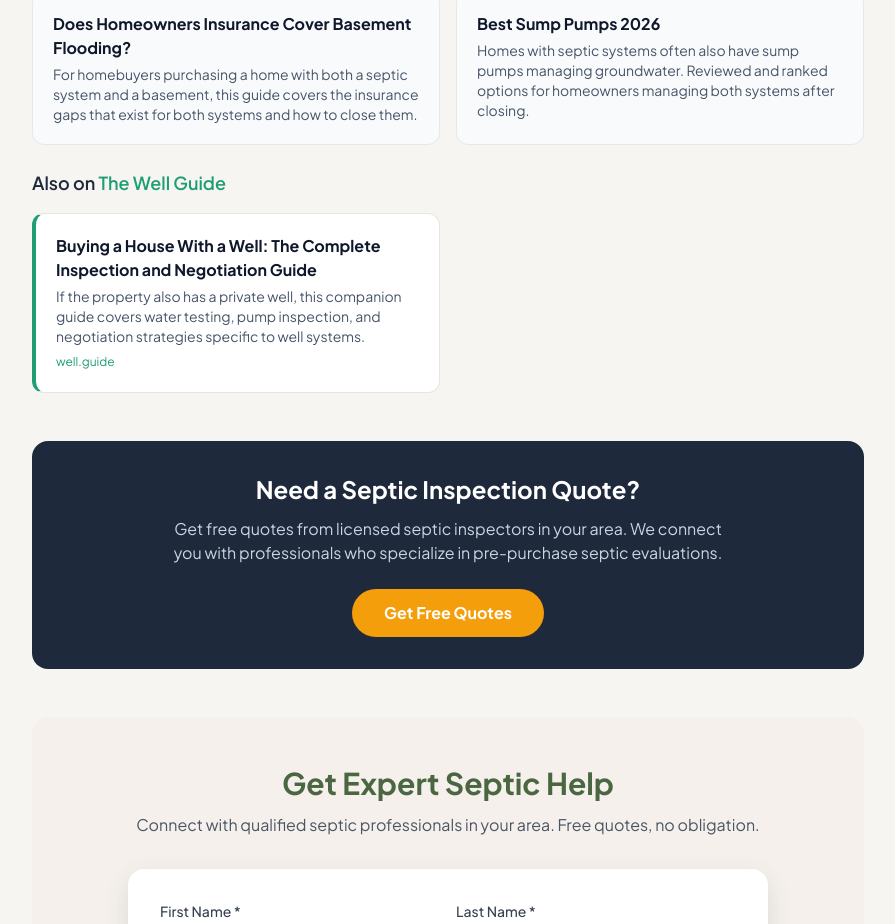
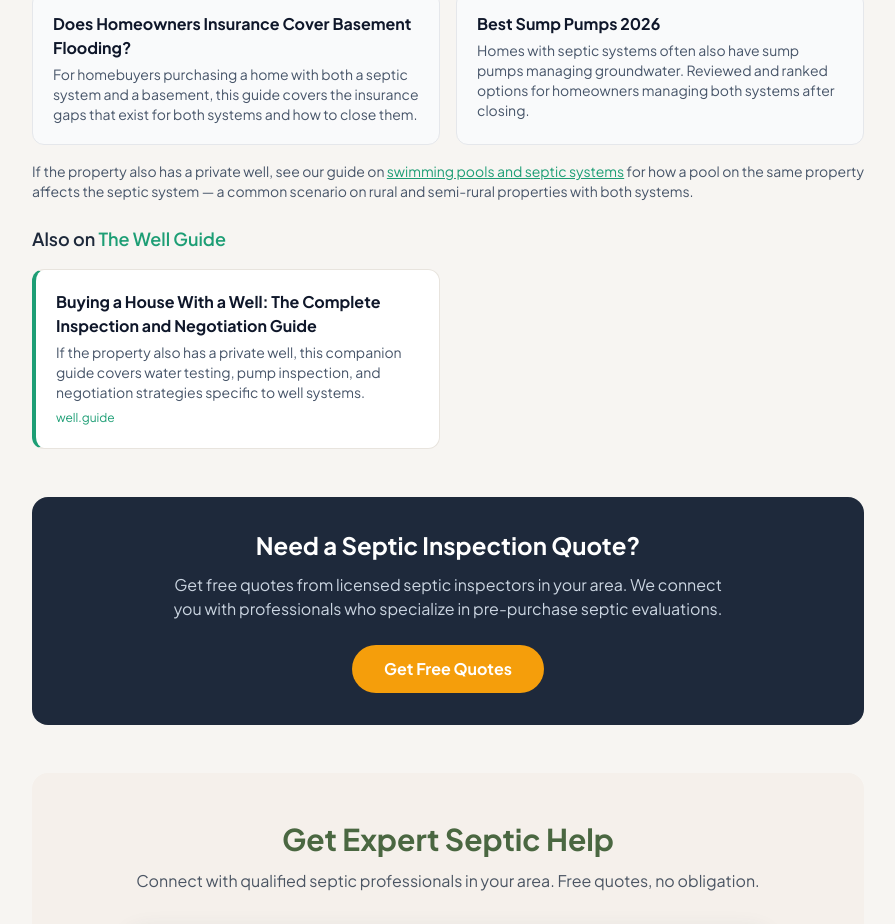
Before and after one commit to thebasementguide2026/theseptic.guide-, a Next.js app: page /guides/buying-home-with-septic in a window 1280 px wide. Shown: the part 10033-10957 px from the top of the page, without its empty margins (192-1087 px from the left). Built offline with nearby package versions, Linux system fonts and the light colour scheme.

Commit message:
Add cross-link to swimming-pool-septic-system guide

```diff
--- a/app/guides/buying-home-with-septic/page.tsx
+++ b/app/guides/buying-home-with-septic/page.tsx
@@ -530,6 +530,8 @@ export default function BuyingHomeWithSepticPage() {
             </a>
           </div>
 
+          <p className="text-slate-600 text-sm mt-4">If the property also has a private well, see our guide on <a href='/guides/swimming-pool-septic-system' className='underline' style={{ color: '#1D9E75' }}>swimming pools and septic systems</a> for how a pool on the same property affects the septic system &mdash; a common scenario on rural and semi-rural properties with both systems.</p>
+
           <h3 className="text-lg font-semibold text-slate-800 mt-6 mb-4">Also on <span style={{ color: '#1D9E75' }}>The Well Guide</span></h3>
           <div className="grid md:grid-cols-2 gap-4">
             <a href="https://www.thewell.guide/guides/buying-house-with-well" target="_blank" rel="noopener noreferrer" className="block bg-white rounded-lg p-5 border-l-4 hover:shadow-md transition-shadow" style={{ borderLeftColor: '#1D9E75', borderTop: '1px solid #E8E4DE', borderRight: '1px solid #E8E4DE', borderBottom: '1px solid #E8E4DE' }}>
```
